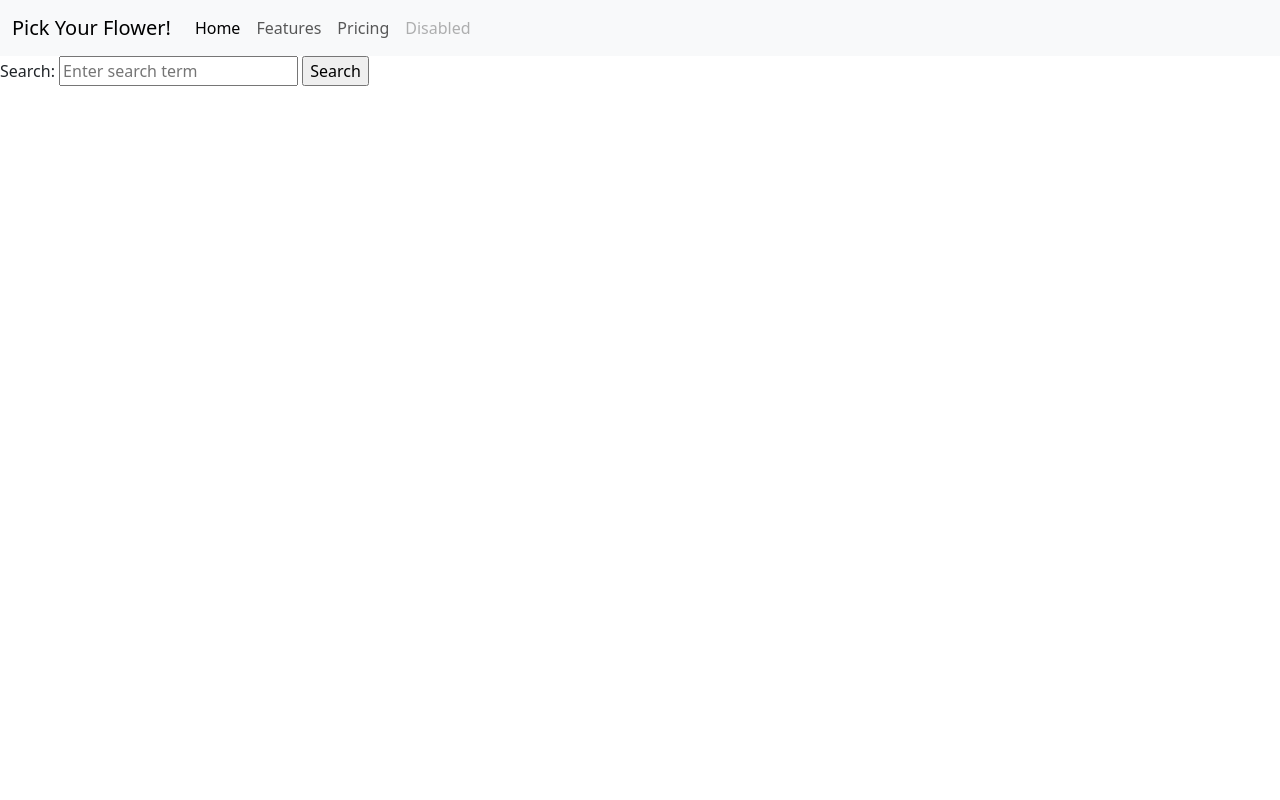
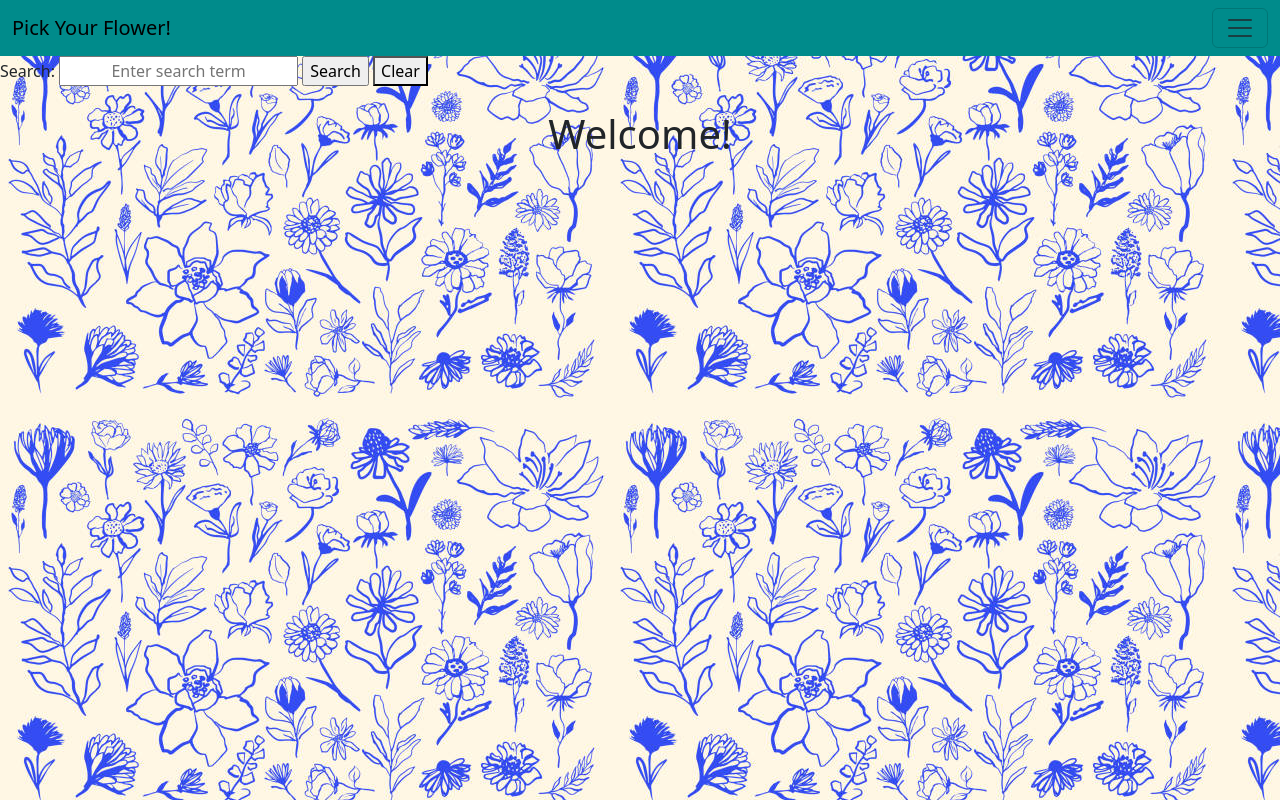
Before and after one commit to lydjarvis/Project-2, a plain HTML site: page project2/index.html in a window 1280 px wide. Drawn offline with nearby package versions, Linux system fonts and the light colour scheme.

Commit message:
adding styling

```diff
--- a/index.html/index.html
+++ b/project2/index.html
@@ -5,11 +5,12 @@
     <meta name="viewport" content="width=device-width, initial-scale=1.0">
     <link href="https://cdn.jsdelivr.net/npm/bootstrap@5.3.3/dist/css/bootstrap.min.css" rel="stylesheet" integrity="sha384-QWTKZyjpPEjISv5WaRU9OFeRpok6YctnYmDr5pNlyT2bRjXh0JMhjY6hW+ALEwIH" crossorigin="anonymous">
     <script src="https://cdn.jsdelivr.net/npm/bootstrap@5.3.3/dist/js/bootstrap.bundle.min.js" integrity="sha384-YvpcrYf0tY3lHB60NNkmXc5s9fDVZLESaAA55NDzOxhy9GkcIdslK1eN7N6jIeHz" crossorigin="anonymous"></script>
+    <link rel="stylesheet" href="./style.css">
     <title>Giphy Search</title>
 </head>
 <body>
   <main>
-    <nav class="navbar navbar-expand-lg bg-body-tertiary">
+    <nav class="navbar">
         <div class="container-fluid">
           <a class="navbar-brand" href="./index.html">Pick Your Flower!</a>
           <button class="navbar-toggler" type="button" data-bs-toggle="collapse" data-bs-target="#navbarNavAltMarkup" aria-controls="navbarNavAltMarkup" aria-expanded="false" aria-label="Toggle navigation">
@@ -18,9 +19,8 @@
           <div class="collapse navbar-collapse" id="navbarNavAltMarkup">
             <div class="navbar-nav">
               <a class="nav-link active" aria-current="page" href="./index.html">Home</a>
-              <a class="nav-link" href="#">Features</a>
-              <a class="nav-link" href="#">Pricing</a>
-              <a class="nav-link disabled" aria-disabled="true">Disabled</a>
+              <a class="nav-link" href="./index.html">Refresh</a>
+              <a class="nav-link" href="./index.html">More</a>
             </div>
           </div>
         </div>
@@ -29,11 +29,15 @@
         <label for="searchInput">Search:</label>
         <input type="text" id="searchInput" placeholder="Enter search term">
         <input type="submit" value="Search" onclick="displayData()">
+        <button type="button" onClick="window.location.reload()" class="bar_button">
+          Clear
+        </button>
         </section>
         <section id="section_image">
             <img src="" alt="">
       <!-- Images will be loaded here -->
         </section>
+      <h1>Welcome!</h1>
   </main>
   <script src="./main.js"></script>
 </body>
```
Also changed, not shown: Styles/style.scss (added), index.html/style.css (deleted), project2/images/backgroundproject2.jpg (added), project2/main.js (renamed from index.html/main.js), project2/style.css (added), 3 other files.
